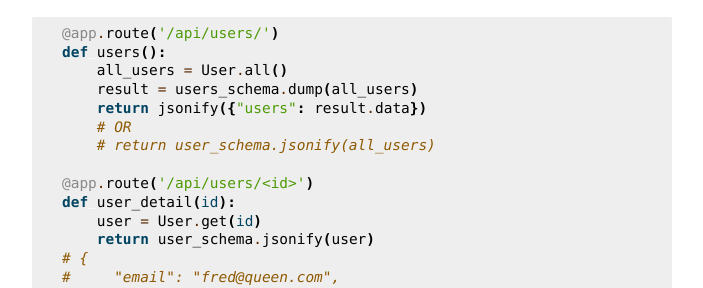
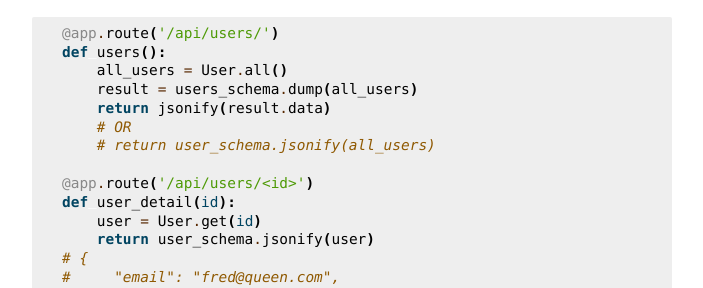
Before and after one commit to marshmallow-code/flask-marshmallow, a Sphinx documentation site: the page built from docs/index.rst, in a window 1280 px wide and 900 px high, scrolled down 1042 px. Shown: the part 160-448 px from the top of the window, without its empty margins (288-991 px from the left). Built offline with Sphinx 7.4.7, drawn with Linux system fonts in a browser that asks for light colours.

Commit message:
Update README and index.rst

```diff
--- a/README.rst
+++ b/README.rst
@@ -59,6 +59,9 @@
             'collection': ma.URLFor('authors')
         })
 
+    user_schema = UserSchema()
+    users_schema = UserSchema(many=True)
+
 
 Output the data in your views.
 
--- a/docs/index.rst
+++ b/docs/index.rst
@@ -69,7 +69,7 @@
     def users():
         all_users = User.all()
         result = users_schema.dump(all_users)
-        return jsonify({"users": result.data})
+        return jsonify(result.data)
         # OR
         # return user_schema.jsonify(all_users)
 
```
